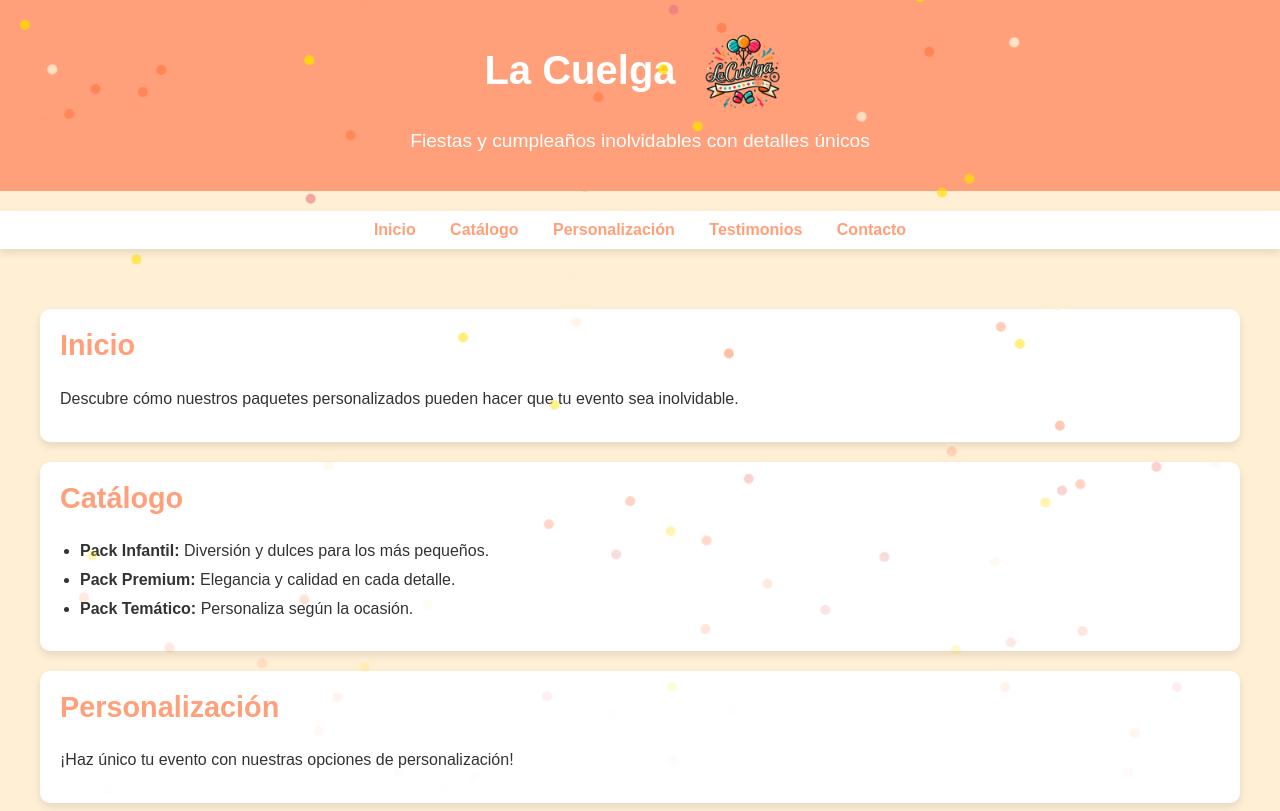
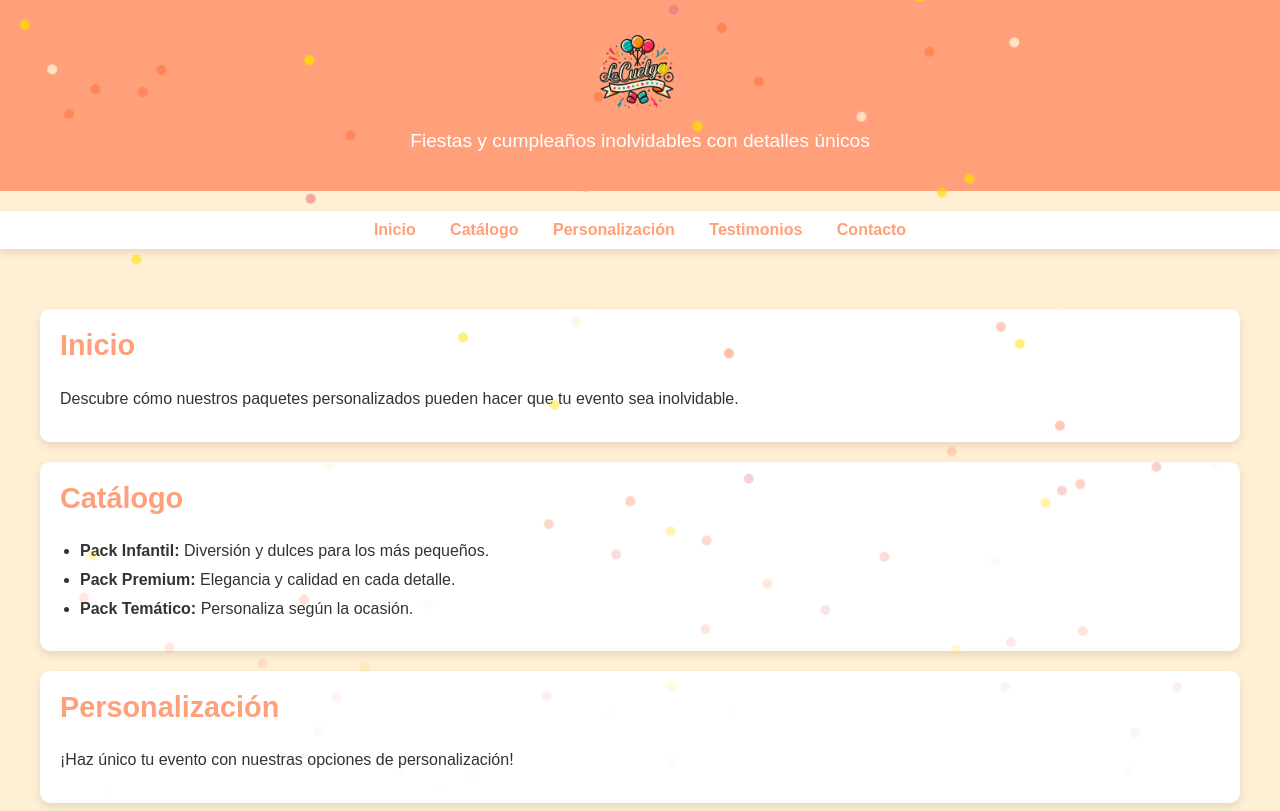
Before and after one commit to newbitconnect/lacuelga, a plain HTML site: page index.html in a window 1280 px wide. Shown: the top 811 px of the page. Drawn offline with Linux system fonts and the light colour scheme.

Commit message:
Update index.html

```diff
--- a/index.html
+++ b/index.html
@@ -74,7 +74,6 @@
     <header>
         <div class="confetti"></div>
         <div class="header-content">
-            <h1>La Cuelga</h1>
             <img src="img/logo.png" alt="Logotipo La Cuelga" class="logo">
         </div>
         <p>Fiestas y cumpleaños inolvidables con detalles únicos</p>
```
